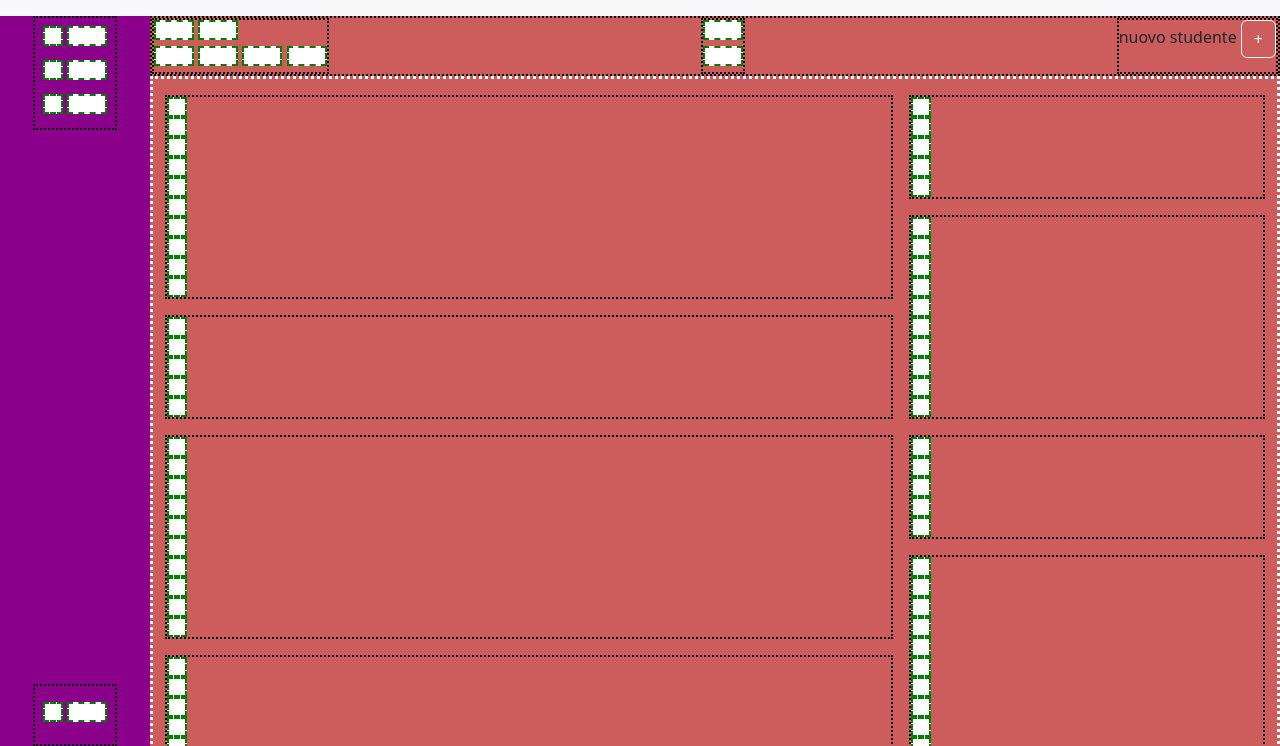
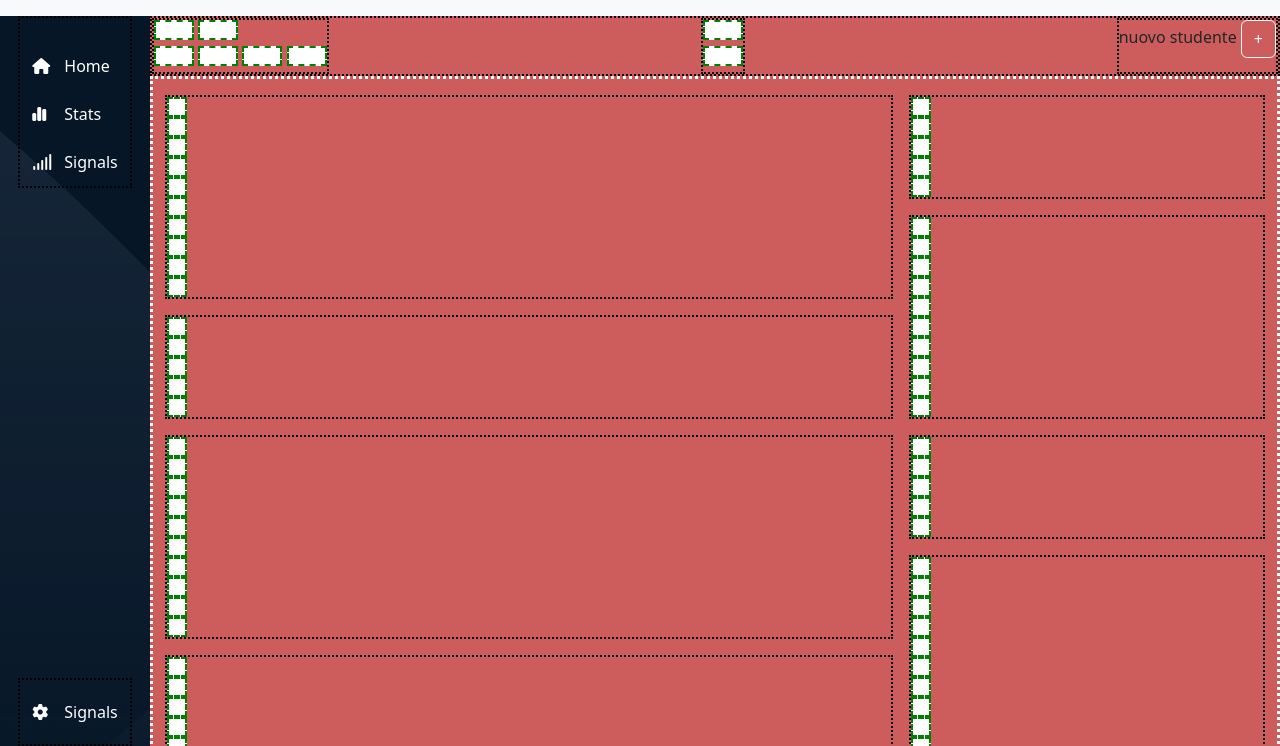
Before and after one commit to AlexNunzi/html-css-bootstrap-dashboard, a plain HTML site: page index.html in a window 1280 px wide. Shown: the part 54-800 px from the top of the page. Drawn offline with nearby package versions, Linux system fonts and the light colour scheme.

Commit message:
Aggiunta stilizzazione di aside

```diff
--- a/css/style.css
+++ b/css/style.css
@@ -6,12 +6,13 @@
 
 :root{
     --soft-gray: #DFDFDF;
+    --dark-blue: #061627;
 }
 
 /* DEBUG -------------------------------------------------- */
 
 .ms_debug header{
-    background-color: red;
+    /* background-color: red; */
 }
 
 .ms_debug main{
@@ -19,7 +20,7 @@
 }
 
 .ms_debug main aside{
-    background-color: darkmagenta;
+    /* background-color: darkmagenta; */
 }
 
 .ms_debug main .ms_main-content{
@@ -44,7 +45,8 @@
     border: 2px dotted black;
 }
 
-.ms_debug aside > div{
+.ms_debug aside > div,
+.ms_debug aside > ul{
     border: 2px dotted black;
 }
 
@@ -88,15 +90,24 @@ main{
 /* ASIDE */
 
 main aside{
+    background-color: var(--dark-blue);
     height: 100%;
     width: 70px;
 }
 
-aside .ms_box{
+main aside{
+    background-image: url(../img/sidebar-bg.png);
+}
+
+main aside ul i{
+    width: 1rem;
+}
+
+main aside .ms_box{
     display: inline-block;
 }
 
-aside .ms_boxlabel{
+main aside .ms_iconlabel{
     display: none;
 }
 
@@ -133,7 +144,7 @@ main .offcanvas.offcanvas-end{
             width: 150px;
         }
 
-        main aside .ms_boxlabel{
+        main aside .ms_iconlabel{
             display: inline-block;
         }
 
--- a/index.html
+++ b/index.html
@@ -64,25 +64,29 @@
 
             <aside class="d-flex flex-column justify-content-between align-items-center">
 
-                    <div class="flex-shrink-0 p-2">
-                        <div class="mx-auto">
-                            <div class="ms_box"></div>
-                            <div class="ms_boxlabel"></div>
-                        </div>
-                        <div class="mx-auto my-2">
-                            <div class="ms_box"></div>
-                            <div class="ms_boxlabel"></div>
-                        </div>
-                        <div class="mx-auto">
-                            <div class="ms_box"></div>
-                            <div class="ms_boxlabel"></div>
-                        </div>
-                    </div>
+                    <ul class="flex-shrink-0 px-2 pt-4 list-unstyled text-white">
+                        <li class="mx-auto py-2">
+                            <a href="#" class="list-group-item list-group-item-action p-1">
+                                <i class="fa-solid fa-house me-lg-3"></i><span class="ms_iconlabel">Home</span>
+                            </a>
+                        </li>
+                        <li class="mx-auto py-2">
+                            <a href="#" class="list-group-item list-group-item-action p-1">
+                                <i class="fa-solid fa-chart-simple me-lg-3"></i><span class="ms_iconlabel">Stats</span>
+                            </a>
+                        </li>
+                        <li class="mx-auto py-2">
+                            <a href="#" class="list-group-item list-group-item-action p-1">
+                                <i class="fa-solid fa-signal me-lg-3"></i><span class="ms_iconlabel">Signals</span>
+                            </a>
+                        </li>
+                    </ul>
 
                     <div class="flex-shrink-0 p-2">
-                        <div class="mx-auto my-2">
-                            <div class="ms_box"></div>
-                            <div class="ms_boxlabel"></div>
+                        <div class="mx-auto my-2 text-white">
+                            <a href="#" class="list-group-item list-group-item-action p-1">
+                                <i class="fa-solid fa-gear me-lg-3"></i><span class="ms_iconlabel">Signals</span>
+                            </a>
                         </div>
                     </div>
 
```
